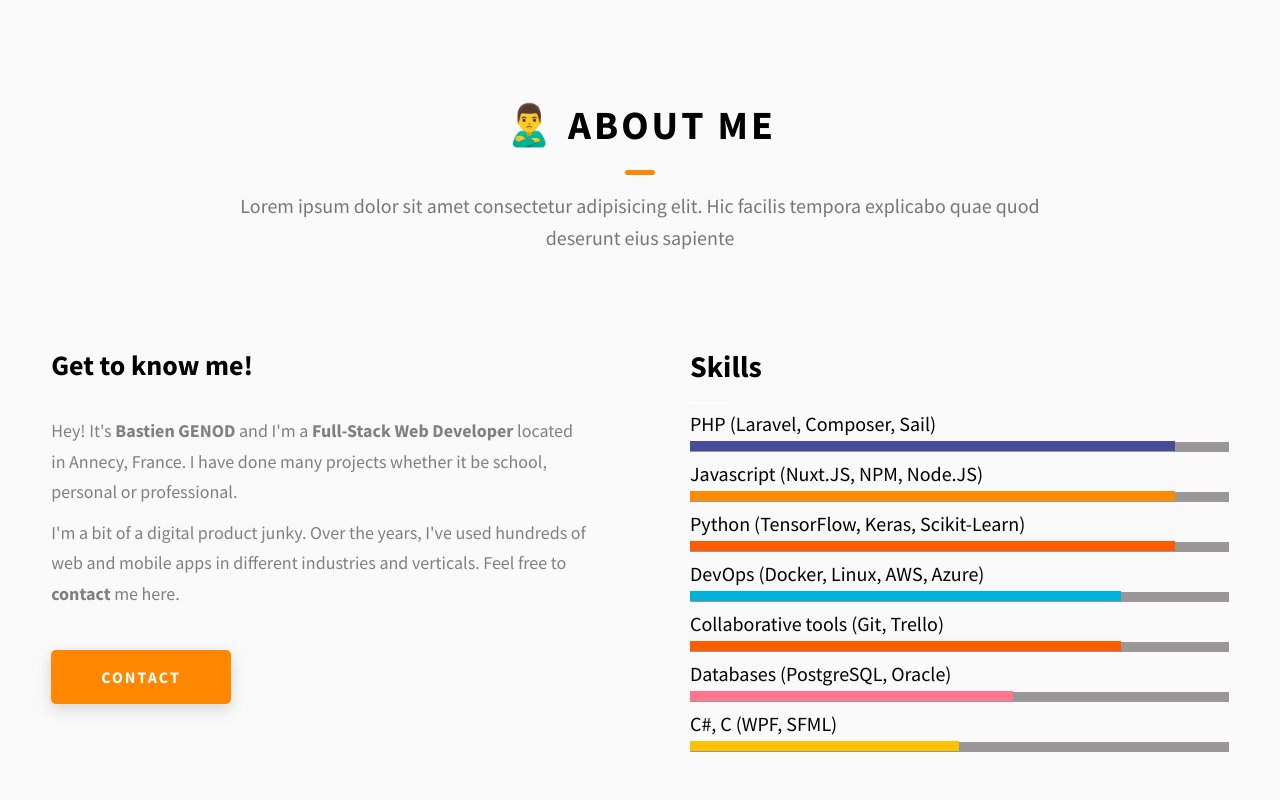
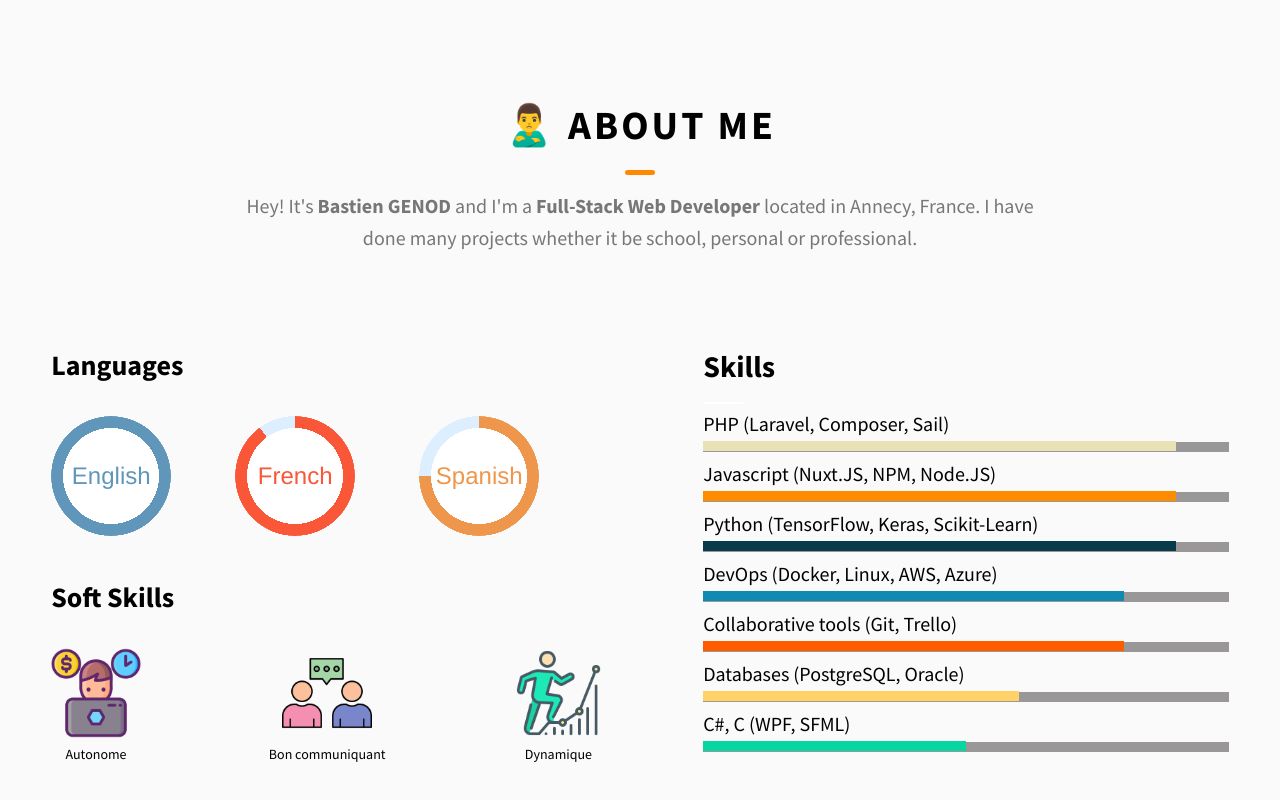
Before and after one commit to Batgame/portfolio, a website: page index.html in a window 1280 px wide. Shown: the part 825-1625 px from the top of the page. Drawn offline with nearby package versions, Linux system fonts and the light colour scheme.

Commit message:
Fixed About section

```diff
--- a/index.html
+++ b/index.html
@@ -206,37 +206,56 @@
                 <h2 class="heading heading-sec heading-sec__mb-med">
                     <span class="heading-sec__main">🙎‍♂️ About Me</span>
                     <span class="heading-sec__sub">
-                        Lorem ipsum dolor sit amet consectetur adipisicing elit.
-                        Hic facilis tempora explicabo quae quod deserunt eius
-                        sapiente
+                        Hey! It's
+                        <strong>Bastien GENOD</strong>
+                        and I'm a
+                        <strong> Full-Stack Web Developer </strong>
+                        located in Annecy, France. I have done many projects
+                        whether it be school, personal or professional.
                     </span>
                 </h2>
                 <div class="about__content">
                     <div class="about__content-main">
-                        <h3 class="about__content-title">Get to know me!</h3>
-                        <div class="about__content-details">
-                            <p class="about__content-details-para">
-                                Hey! It's
-                                <strong>Bastien GENOD</strong>
-                                and I'm a
-                                <strong> Full-Stack Web Developer </strong>
-                                located in Annecy, France. I have done many
-                                projects whether it be school, personal or
-                                professional.
-                            </p>
-                            <p class="about__content-details-para">
-                                I'm a bit of a digital product junky. Over the
-                                years, I've used hundreds of web and mobile apps
-                                in different industries and verticals. Feel free
-                                to
-                                <strong>contact</strong> me here.
-                            </p>
+                        <h3 class="about__content-title">Languages</h3>
+                        <div id="languages">
+                            <div
+                                role="progressbar"
+                                aria-valuenow="65"
+                                aria-valuemin="0"
+                                aria-valuemax="100"
+                                style="--value: 100; --color: #6096ba; --ll:'English'"
+                            ></div>
+                            <div
+                                role="progressbar"
+                                aria-valuenow="65"
+                                aria-valuemin="0"
+                                aria-valuemax="100"
+                                style="--value: 90; --color: #f95738; --ll:'French'"
+                            ></div>
+                            <div
+                                role="progressbar"
+                                aria-valuenow="65"
+                                aria-valuemin="0"
+                                aria-valuemax="100"
+                                style="--value: 75; --color: #ee964b; --ll: 'Spanish'"
+                            ></div>
                         </div>
-                        <a
-                            href="./index.html#contact"
-                            class="btn btn--med btn--theme dynamicBgClr"
-                            >Contact</a
-                        >
+
+                        <h3 class="about__content-title">Soft Skills</h3>
+                        <div id="soft">
+                            <div class="softSkills">
+                                <img src="./assets/png/travail-autonome.png" alt="autonomie">
+                                <p>Autonome</p>
+                            </div>
+                            <div class="softSkills">
+                                <img src="./assets/png/communication.png" alt="communication">
+                                <p>Bon communiquant</p>
+                            </div>
+                            <div class="softSkills">
+                                <img src="./assets/png/dynamique.png" alt="dynamism">
+                                <p>Dynamique</p>
+                            </div>
+                        </div>
                     </div>
                     <!--
                     <div class="about__content-skills">
@@ -267,12 +286,16 @@
                                     <h1 class="skills-title underline">
                                         Skills
                                     </h1>
-                                    <dt class="skill-name">PHP (Laravel, Composer, Sail)</dt>
+                                    <dt class="skill-name">
+                                        PHP (Laravel, Composer, Sail)
+                                    </dt>
                                     <dd
                                         class="skill-percent skill-percent-php"
                                         data-percent="90%"
                                     ></dd>
-                                    <dt class="skill-name">Javascript (Nuxt.JS, NPM, Node.JS)</dt>
+                                    <dt class="skill-name">
+                                        Javascript (Nuxt.JS, NPM, Node.JS)
+                                    </dt>
                                     <dd
                                         class="
                                             skill-percent
@@ -281,7 +304,10 @@
                                         data-percent="90%"
                                     ></dd>
                                     <dl class="skills-list">
-                                        <dt class="skill-name">Python (TensorFlow, Keras, Scikit-Learn)</dt>
+                                        <dt class="skill-name">
+                                            Python (TensorFlow, Keras,
+                                            Scikit-Learn)
+                                        </dt>
                                         <dd
                                             class="
                                                 skill-percent
@@ -289,14 +315,18 @@
                                             "
                                             data-percent="90%"
                                         ></dd>
-                                        <dt class="skill-name">DevOps (Docker, Linux, AWS, Azure)</dt>
+                                        <dt class="skill-name">
+                                            DevOps (Docker, Linux, AWS, Azure)
+                                        </dt>
                                         <dd
                                             class="
                                                 skill-percent skill-percent-css
                                             "
                                             data-percent="80%"
                                         ></dd>
-                                        <dt class="skill-name">Collaborative tools (Git, Trello)</dt>
+                                        <dt class="skill-name">
+                                            Collaborative tools (Git, Trello)
+                                        </dt>
                                         <dd
                                             class="
                                                 skill-percent skill-percent-git
@@ -312,7 +342,9 @@
                                             "
                                             data-percent="60%"
                                         ></dd>
-                                        <dt class="skill-name">C#, C (WPF, SFML)</dt>
+                                        <dt class="skill-name">
+                                            C#, C (WPF, SFML)
+                                        </dt>
                                         <dd
                                             class="
                                                 skill-percent
@@ -429,7 +461,7 @@
                     </div>
                     <div class="container right">
                         <div class="content">
-                            <h2>Baccalauréat, Simone Weil high-school </h2>
+                            <h2>Baccalauréat, Simone Weil high-school</h2>
                             <span class="desc-exp"
                                 >2020 | St-Etienne, France</span
                             >
--- /dev/null
+++ b/sass/components/_circles.scss
@@ -0,0 +1,44 @@
+@keyframes growProgressBar {
+    0%,
+    33% {
+        --pgPercentage: 0;
+    }
+    100% {
+        --pgPercentage: var(--value);
+    }
+}
+
+@property --pgPercentage {
+    syntax: "<number>";
+    inherits: false;
+    initial-value: 0;
+}
+
+div[role="progressbar"] {
+    --size: 12rem;
+    --fg: var(--color);
+    --bg: #def;
+    --pgPercentage: var(--value);
+    animation: growProgressBar 3s 1 forwards;
+    width: var(--size);
+    height: var(--size);
+    border-radius: 50%;
+    display: grid;
+    place-items: center;
+    background: radial-gradient(
+            closest-side,
+            white 80%,
+            transparent 0 99.9%,
+            white 0
+        ),
+        conic-gradient(var(--fg) calc(var(--pgPercentage) * 1%), var(--bg) 0);
+    font-family: Helvetica, Arial, sans-serif;
+    font-size: calc(var(--size) / 5);
+    color: var(--fg);
+    margin-right: 5vw;
+}
+
+div[role="progressbar"]::before {
+    counter-reset: percentage var(--value);
+    content: var(--ll);
+}
--- a/sass/components/_skills.scss
+++ b/sass/components/_skills.scss
@@ -60,25 +60,25 @@
 /* SKILL BAR COLORS */
 
 .skill-percent-python {
-    background-color: #ff5c00;
+    background-color: #073b4c;
 }
 .skill-percent-css {
-    background-color: #00b1db;
+    background-color: #118ab2;
 }
 .skill-percent-jquery {
-    background-color: #ffc100;
+    background-color: #06d6a0;
 }
 .skill-percent-scss {
-    background-color: #ff768e;
+    background-color: #ffd166;
 }
 .skill-percent-javascript {
     background-color: #ff8b00;
 }
 .skill-percent-wordpress {
-    background-color: #0073b0;
+    background-color: #ef476f;
 }
 .skill-percent-php {
-    background-color: #464c99;
+    background-color: #eae2b7;
 }
 .skill-percent-git {
     background-color: #ff5c00;
--- a/sass/main.scss
+++ b/sass/main.scss
@@ -14,3 +14,4 @@
 @import 'components/skills';
 @import 'components/mouse-scroll';
 @import 'components/timeline';
+@import 'components/circles';
--- a/sass/pages/_home.scss
+++ b/sass/pages/_home.scss
@@ -301,3 +301,26 @@
 .text-exp {
 	font-size: 1.4rem;
 }
+
+#languages
+{
+    display: flex;
+    margin-bottom: 5vh;
+}
+
+#soft
+{
+    display: flex;
+    justify-content: space-between;
+}
+
+.softSkills
+{
+    text-align: center;
+    font-size: 1.4rem;
+}
+
+#soft img
+{
+    width: 7vw;
+}
```
Also changed, not shown: assets/png/communication.png (added), assets/png/dynamique.png (added), assets/png/travail-autonome.png (added), css/style.css, 2 other files.
